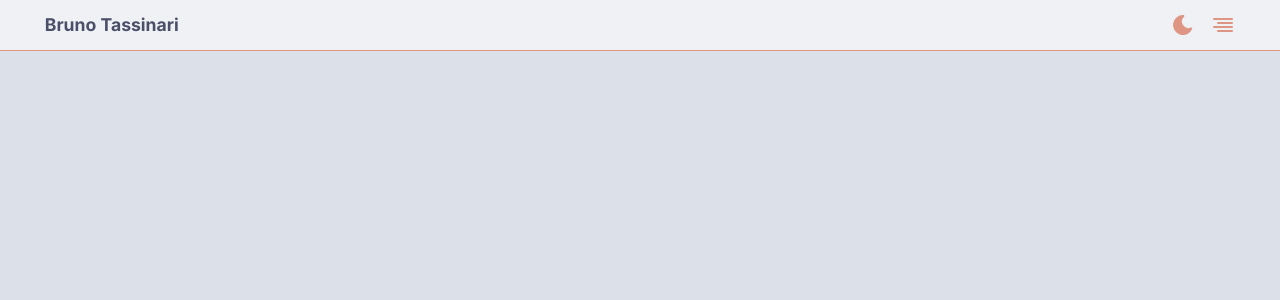
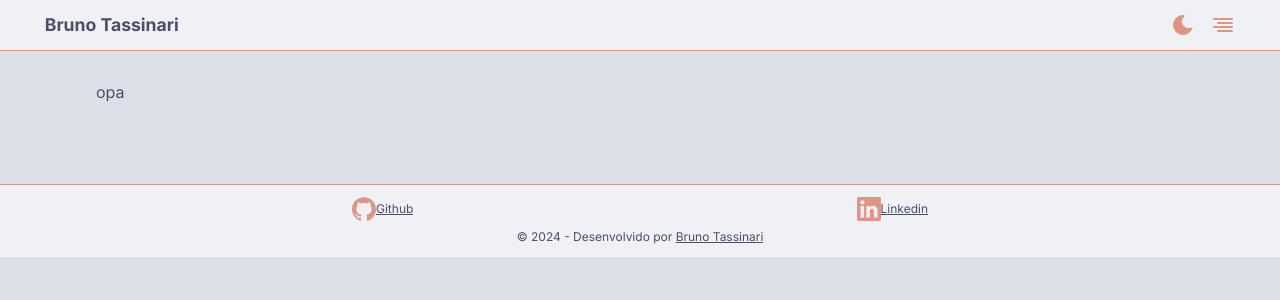
Before and after one commit to BrunoTassinari/tassinari-website, a React (Vite) app: page / in a window 1280 px wide. Shown: the top 300 px of the page. Built offline with nearby package versions, Linux system fonts and the light colour scheme.

Commit message:
feat: footer

```diff
--- a/src/app.tsx
+++ b/src/app.tsx
@@ -1,5 +1,6 @@
 import { useEffect, useState } from 'react';
 import { Header } from './components/header';
+import { Footer } from './components/footer';
 
 export const App = () => {
   // const { currentTheme, changeCurrentTheme } = React.useContext(ThemeContext);
@@ -12,9 +13,12 @@ export const App = () => {
   return (
     <div className="h-screen w-screen bg-color-bg-secondary text-color-text">
       <Header />
-      <main className="max-w-[85%] mx-auto flex flex-col items-center justify-center">
-        <h1>Opa</h1>
+      <main className="max-w-[85%] mx-auto my-20 lex flex-col items-center justify-center">
+        <div>
+          <p>opa</p>
+        </div>
       </main>
+      <Footer />
     </div>
   );
 };
--- /dev/null
+++ b/src/components/footer.tsx
@@ -0,0 +1,45 @@
+import { Icon } from './icon';
+
+export const Footer = () => {
+  return (
+    <footer className="bg-color-bg border-t-[1px] border-t-color-primary">
+      <div className="w-[90%] py-3 m-auto container flex flex-col items-center justify-between">
+        <section className="flex justify-between items-center w-2/4">
+          <section className="flex items-center">
+            <Icon icon="github" size={24} />
+            <a
+              className="underline text-xs"
+              href="https://github.com/BrunoTassinari"
+              target="_blank"
+              rel="noreferrer"
+            >
+              Github
+            </a>
+          </section>
+          <section className="flex items-center">
+            <Icon icon="linkedin" size={24} />
+            <a
+              className="underline text-xs"
+              href="https://github.com/BrunoTassinari"
+              target="_blank"
+              rel="noreferrer"
+            >
+              Linkedin
+            </a>
+          </section>
+        </section>
+        <span className="text-xs mt-2">
+          &copy; 2024 - Desenvolvido por{' '}
+          <a
+            className="underline text-strokeBlue dark:text-lightBlue"
+            target="_blank"
+            href="https://github.com/BrunoTassinari"
+            rel="noreferrer"
+          >
+            Bruno Tassinari
+          </a>
+        </span>
+      </div>
+    </footer>
+  );
+};
--- a/src/components/icon.tsx
+++ b/src/components/icon.tsx
@@ -1,6 +1,7 @@
 interface IconProps {
   icon: string;
   size: number;
+  className?: string;
 }
 
 interface ListIconProps {
@@ -104,7 +105,6 @@ const iconList: ListIconProps = {
   closeMenu: (size: number) => (
     <svg
       className="fill-current text-color-primary"
-      strokeWidth="0"
       xmlns="http://www.w3.org/2000/svg"
       viewBox="0 0 1024 1024"
       height={size}
@@ -127,8 +127,27 @@ const iconList: ListIconProps = {
       <path d="M12 .297c-6.63 0-12 5.373-12 12 0 5.303 3.438 9.8 8.205 11.385.6.113.82-.258.82-.577 0-.285-.01-1.04-.015-2.04-3.338.724-4.042-1.61-4.042-1.61C4.422 18.07 3.633 17.7 3.633 17.7c-1.087-.744.084-.729.084-.729 1.205.084 1.838 1.236 1.838 1.236 1.07 1.835 2.809 1.305 3.495.998.108-.776.417-1.305.76-1.605-2.665-.3-5.466-1.332-5.466-5.93 0-1.31.465-2.38 1.235-3.22-.135-.303-.54-1.523.105-3.176 0 0 1.005-.322 3.3 1.23.96-.267 1.98-.399 3-.405 1.02.006 2.04.138 3 .405 2.28-1.552 3.285-1.23 3.285-1.23.645 1.653.24 2.873.12 3.176.765.84 1.23 1.91 1.23 3.22 0 4.61-2.805 5.625-5.475 5.92.42.36.81 1.096.81 2.22 0 1.606-.015 2.896-.015 3.286 0 .315.21.69.825.57C20.565 22.092 24 17.592 24 12.297c0-6.627-5.373-12-12-12" />
     </svg>
   ),
+  linkedin: (size: number) => (
+    <svg
+      className="fill-current text-color-primary"
+      role="img"
+      viewBox="0 0 24 24"
+      aria-hidden="true"
+      xmlns="http://www.w3.org/2000/svg"
+      height={size}
+      width={size}
+    >
+      <title>LinkedIn</title>
+      <path d="M20.447 20.452h-3.554v-5.569c0-1.328-.027-3.037-1.852-3.037-1.853 0-2.136 1.445-2.136 2.939v5.667H9.351V9h3.414v1.561h.046c.477-.9 1.637-1.85 3.37-1.85 3.601 0 4.267 2.37 4.267 5.455v6.286zM5.337 7.433c-1.144 0-2.063-.926-2.063-2.065 0-1.138.92-2.063 2.063-2.063 1.14 0 2.064.925 2.064 2.063 0 1.139-.925 2.065-2.064 2.065zm1.782 13.019H3.555V9h3.564v11.452zM22.225 0H1.771C.792 0 0 .774 0 1.729v20.542C0 23.227.792 24 1.771 24h20.451C23.2 24 24 23.227 24 22.271V1.729C24 .774 23.2 0 22.222 0h.003z" />
+    </svg>
+  ),
 };
 
-export const Icon = ({ icon, size }: IconProps) => {
-  return <div>{iconList[icon](size)}</div>;
+export const Icon = ({ icon, size, className }: IconProps) => {
+  return (
+    <div className={className ? `${className}` : ``}>
+      {' '}
+      {iconList[icon](size)}
+    </div>
+  );
 };
```
Also changed, not shown: .eslintrc.cjs.
